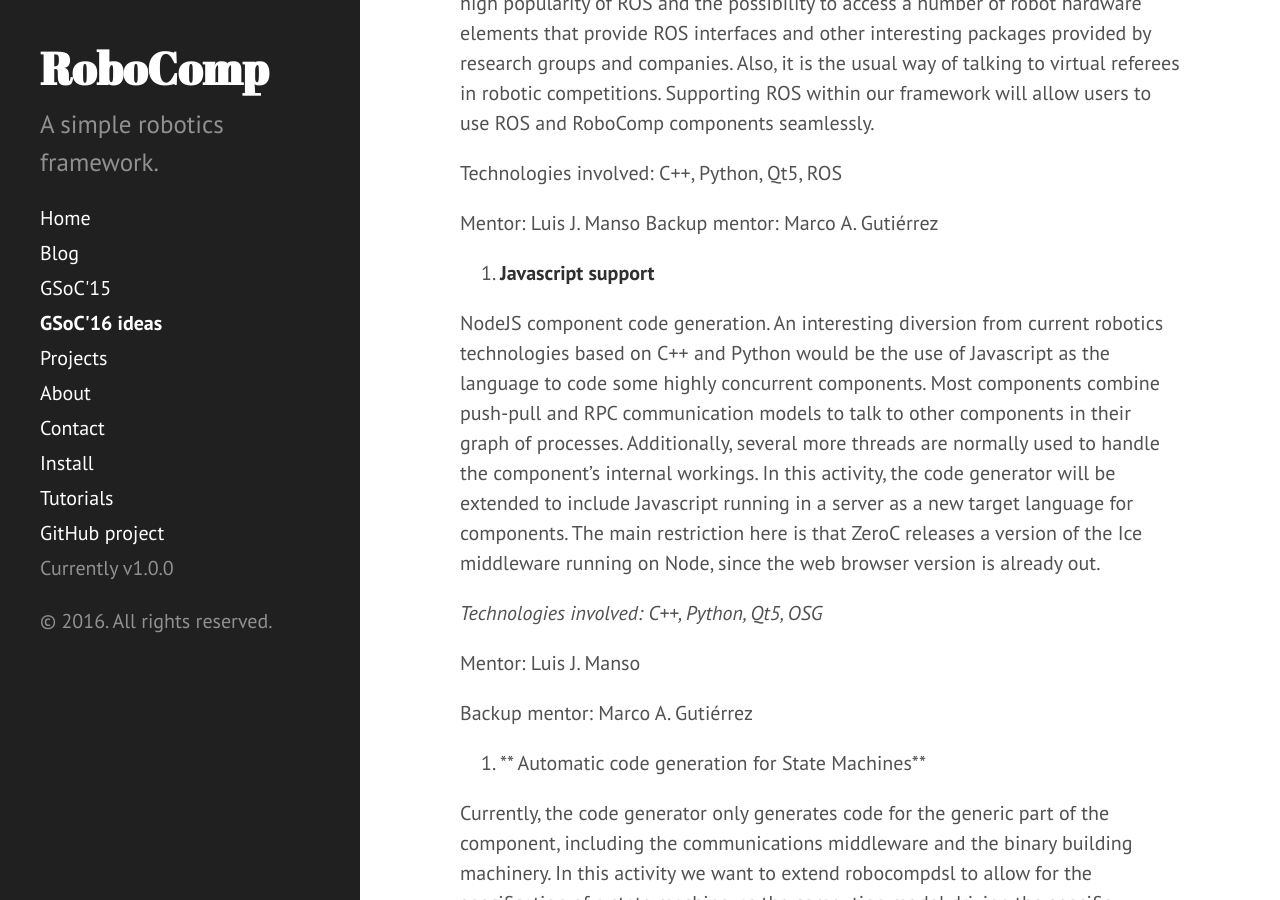
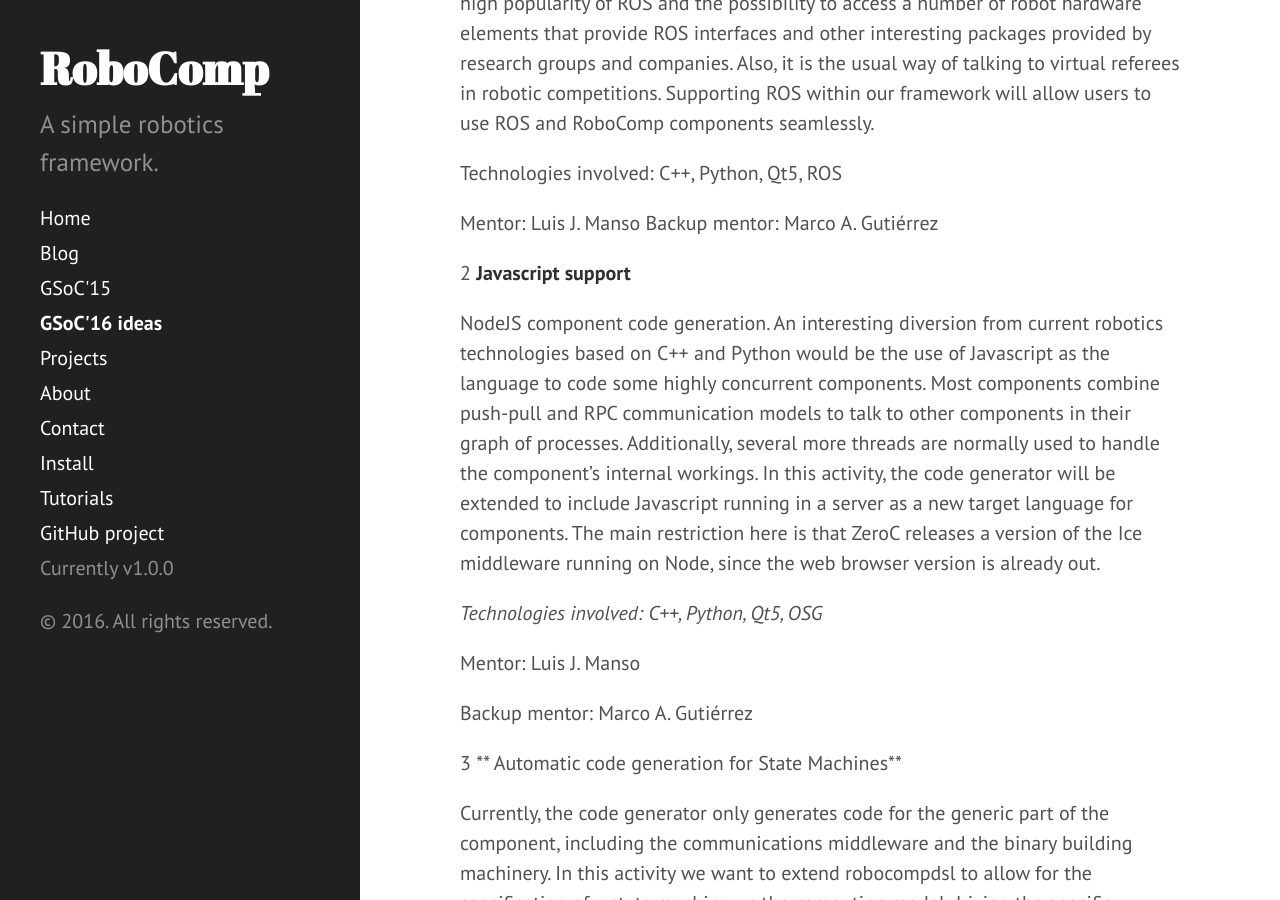
Before and after one commit to robocomp/website, a Jekyll site: the page built from GSoC_2016.md, in a window 1280 px wide and 900 px high, scrolled down 1032 px. Built offline with Jekyll 4.4.1, drawn with Linux system fonts in a browser that asks for light colours; Markdown is read by kramdown in place of the engine named in the settings.

Commit message:
:lipstick:

```diff
--- a/GSoC_2016.md
+++ b/GSoC_2016.md
@@ -10,7 +10,7 @@
 
 Despite the undeniable benefits brought by robocompdsl, there are some important updates to make and new features to introduce. This is one of the goals of this GSoC’16 proposal. In particular, we propose these first three new features:
 
-1.- **Qt5 and ROS support**
+1. **Qt5 and ROS support**
 
 Qt5 support. Currently only Qt4, both in C++ and Python, are supported. Supporting Qt5 would be interesting because the new version of the library is now quite mature, has new features and someday Qt4 will be outdated. Also, there is already support for Qt5 in Python through PyQt5. The work needed for this activity will deal with the necessary modifications in the DSL parsing and code generation.
 
@@ -22,7 +22,7 @@
 Backup mentor: Marco A. Gutiérrez
 
 
-2. **Javascript support**
+2 **Javascript support**
 
 NodeJS component code generation. An interesting diversion from current robotics technologies based on C++ and Python would be the use of Javascript as the language to code some highly concurrent components. Most components combine push-pull and RPC communication models to talk to other components in their graph of processes. Additionally, several more threads are normally used to handle the component’s internal workings. In this activity, the code generator will be extended to include Javascript running in a server as a new target language for components. The main restriction here is that ZeroC releases a version of the Ice middleware running on Node, since the web browser version is already out.
 
@@ -32,7 +32,7 @@
 
 Backup mentor: Marco A. Gutiérrez
 
-3. ** Automatic code generation for State Machines**
+3 ** Automatic code generation for State Machines**
 
 Currently, the code generator only generates code for the generic part of the component, including the communications middleware and the binary building machinery. In this activity we want to extend  robocompdsl to allow for the specification of a state machine, as the computing model driving the specific functionality of the component. The component definition language will now include instructions to define a set of states and transitions between them, so a functioning machine using Qt State Machine Framework is automatically instantiated when generated.
 
```
